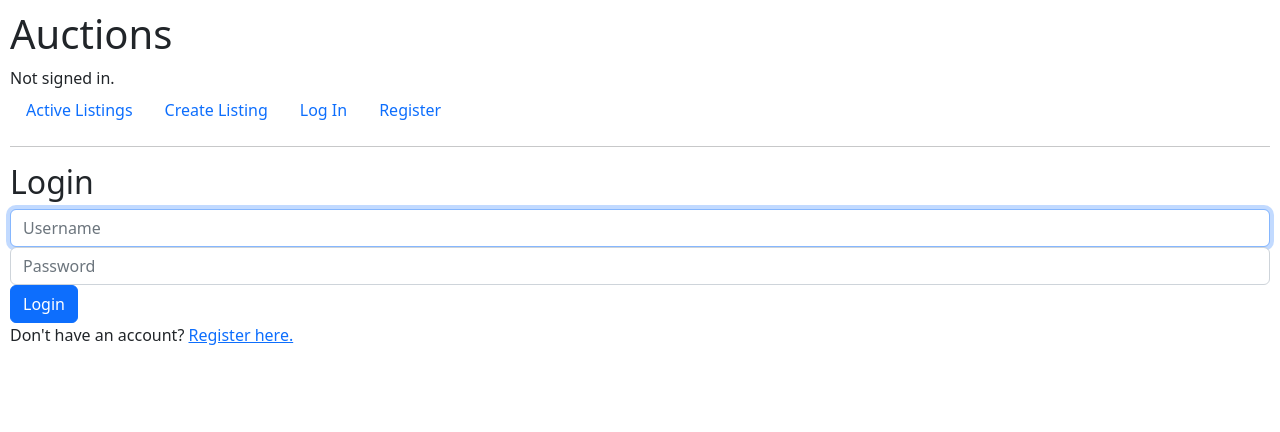
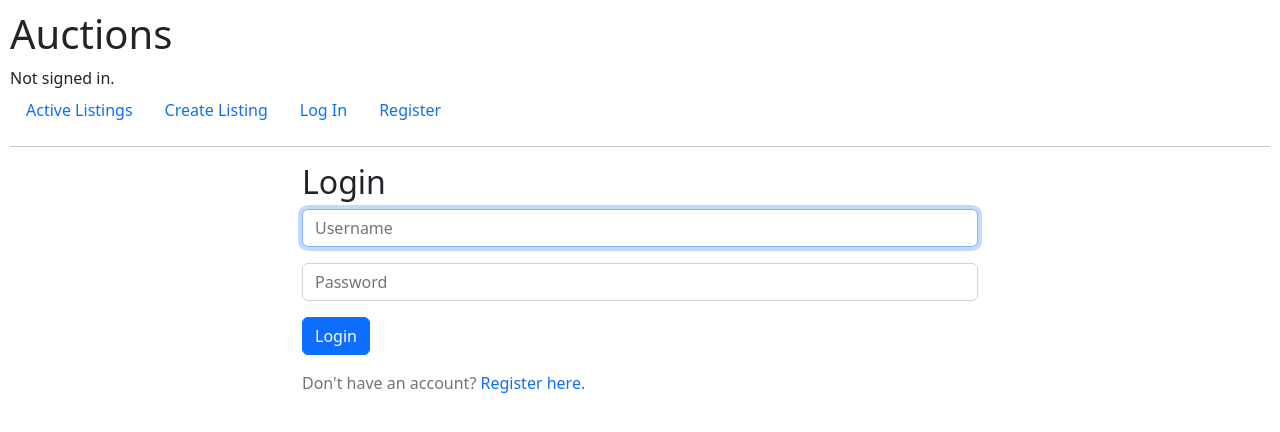
Before and after one commit to voizlav/CS50W, a Django app: page /login in a window 1280 px wide. Shown: the top 432 px of the page. Run offline with Django 3.2, Linux system fonts and the light colour scheme.

Commit message:
Update login page style

```diff
--- a/commerce/auctions/templates/auctions/login.html
+++ b/commerce/auctions/templates/auctions/login.html
@@ -2,23 +2,27 @@
 
 {% block body %}
 
+
+<div class="container" style="max-width: 700px;">
     <h2>Login</h2>
-
     {% if message %}
-        <div>{{ message }}</div>
+    <div class="alert alert-warning" role="alert">
+        {{ message }}
+    </div>
     {% endif %}
-
     <form action="{% url 'login' %}" method="post">
         {% csrf_token %}
-        <div class="form-group">
+        <div class="mb-3">
             <input autofocus class="form-control" type="text" name="username" placeholder="Username">
         </div>
-        <div class="form-group">
+        <div class="mb-3">
             <input class="form-control" type="password" name="password" placeholder="Password">
         </div>
-        <input class="btn btn-primary" type="submit" value="Login">
+        <input class="btn btn-primary mb-3" type="submit" value="Login">
     </form>
-
-    Don't have an account? <a href="{% url 'register' %}">Register here.</a>
-
+    <p class="text-muted">
+        Don't have an account?
+        <a href="{% url 'register' %}" class="text-decoration-none">Register here.</a>
+    </p>
+</div>
 {% endblock %}
```
